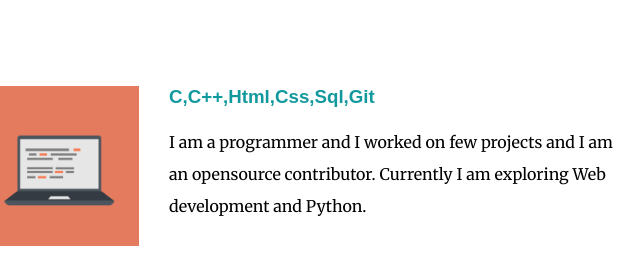
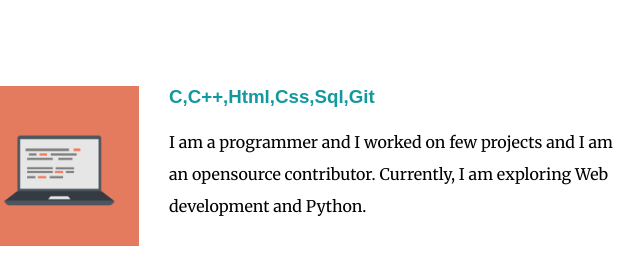
Before and after one commit to saimanoharhm/personal_portfolio, a plain HTML site: page index.html in a window 1280 px wide. Shown: the part 1580-1852 px from the top of the page, 341-981 px from the left. Drawn offline with Linux system fonts and the light colour scheme.

Commit message:
Update index.html

```diff
--- a/index.html
+++ b/index.html
@@ -29,7 +29,7 @@
         <div class="skill-row">
           <img class="computer" src="computer.png" alt="computer">
           <h3>C,C++,Html,Css,Sql,Git</h3>
-          <p>I am a programmer and I worked on few projects and I am an opensource contributor. Currently I am exploring Web development and Python.</p>
+          <p>I am a programmer and I worked on few projects and I am an opensource contributor. Currently, I am exploring Web development and Python.</p>
         </div>
         <div class="skill-row">
           <img class="writer" src="Writer.webp" alt="writer">
```
